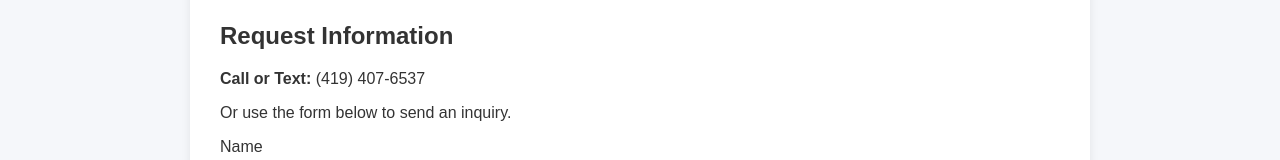
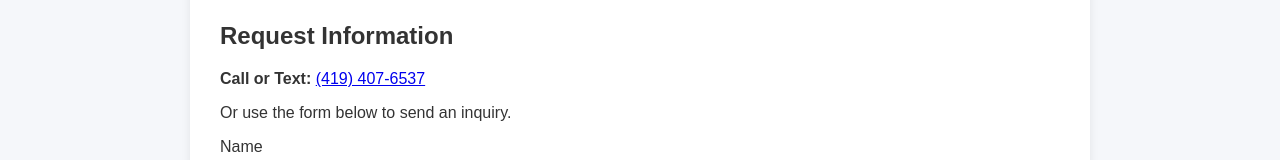
Before and after one commit to boatguyseller/freshwater280cc, a plain HTML site: page index.html in a window 1280 px wide. Shown: the part 605-765 px from the top of the page. Drawn offline with Linux system fonts and the light colour scheme.

Commit message:
Update index.html

```diff
--- a/index.html
+++ b/index.html
@@ -170,7 +170,9 @@ footer {
     <div class="card">
 
         <h2>Request Information</h2>
- <p><strong>Call or Text:</strong> (419) 407-6537</p>
+ <p><strong>Call or Text:</strong>
+<a href="tel:4194076537">(419) 407-6537</a>
+</p>
 
     <p>Or use the form below to send an inquiry.</p>
 
```
